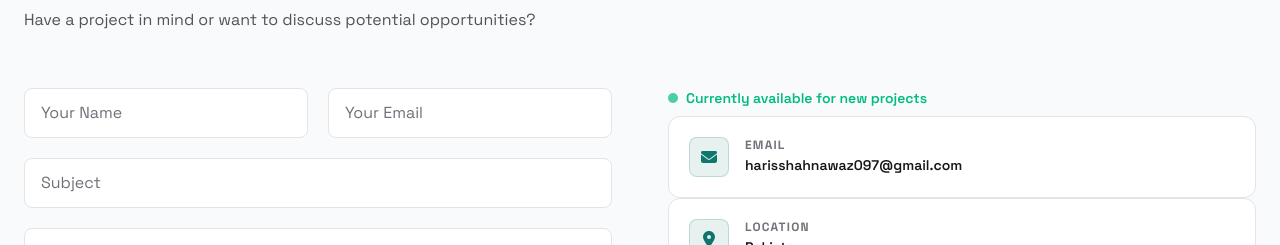
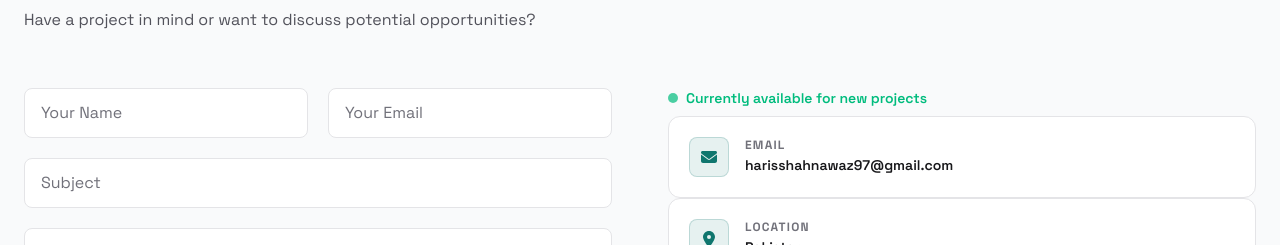
Before and after one commit to HarisShahnawaz/My-Portfolio-Website, a React (Vite) app: page / in a window 1280 px wide. Shown: the part 4395-4640 px from the top of the page. Built offline with nearby package versions, Linux system fonts and the light colour scheme.

Commit message:
correct email

```diff
--- a/src/components/Contact.jsx
+++ b/src/components/Contact.jsx
@@ -6,7 +6,7 @@ const contactInfo = [
   {
     icon: FaEnvelope,
     label: 'Email',
-    value: 'harisshahnawaz097@gmail.com',
+    value: 'harisshahnawaz97@gmail.com',
     href: 'mailto:harisshahnawaz097@gmail.com'
   },
   {
```
